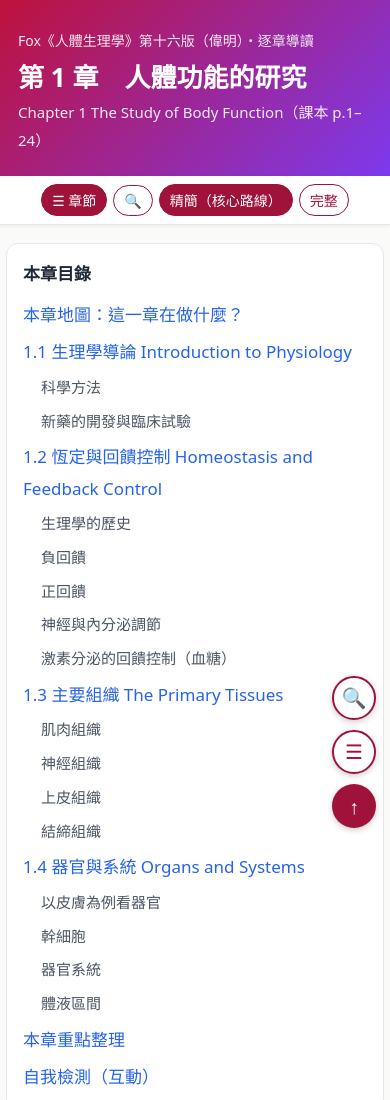
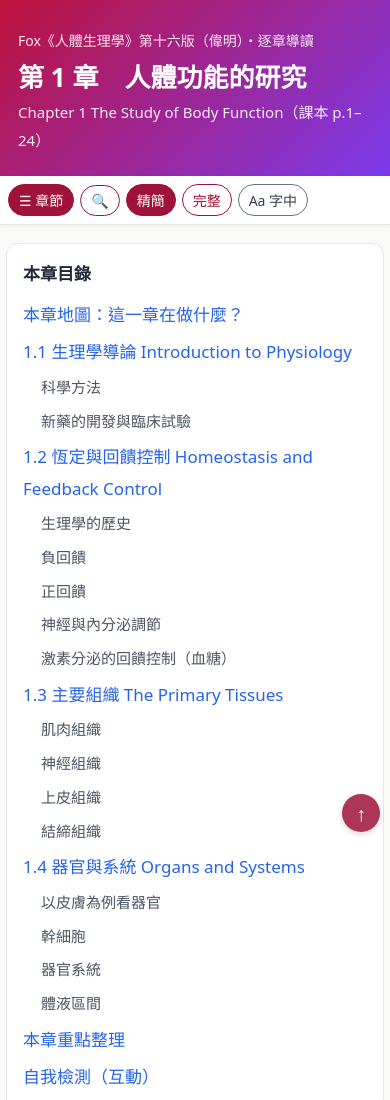
Before and after one commit to 2024jing/dietetics-quiz, a plain HTML site: page fox_ch01.html in a window 390 px wide. Shown: the top 1100 px of the page. Drawn offline with Linux system fonts and the light colour scheme.

Commit message:
Add files via upload

```diff
--- a/fox.css
+++ b/fox.css
@@ -192,3 +192,24 @@ a.glch{color:#1d4ed8;text-decoration:underline;cursor:pointer}
 .sayi{font-size:.9em}
 @media (prefers-color-scheme:dark){.say{background:#1f2738;border-color:#34405a;color:#dbe5ff}.say small{color:#9fb0d0}.gllab.n8{background:#25314d;color:#bcd0ff}}
 #foxtip{position:fixed;left:12px;right:12px;bottom:18px;z-index:9999;background:#222;color:#fff;border-radius:12px;padding:12px 14px;font-size:.95em;line-height:1.6;box-shadow:0 6px 20px rgba(0,0,0,.3)}
+/* 手機閱讀改善（2026-11-25） */
+.tblwrap{-webkit-overflow-scrolling:touch;position:relative}
+.tblwrap th,.tblwrap td{min-width:4.2em}
+.tblwrap th:first-child,.tblwrap td:first-child{min-width:7.5em}
+.tblhint{display:none;font-size:13px;color:var(--sub);text-align:right;margin:-6px 0 8px}
+.tblwrap.scroll + .tblhint{display:block}
+h3 .h3en{display:block;font-size:.66em;font-weight:500;color:var(--sub);margin-top:2px;line-height:1.35}
+.modebar .fzbtn{border-color:#64748b;color:#334155;padding-left:10px;padding-right:10px}
+body.fz-s main{zoom:.88} body.fz-l main{zoom:1.12}
+@media(max-width:600px){
+  .chfab{display:none}              /* 章節與搜尋都在上方工具列，手機不再浮在內文上 */
+  .top{width:38px;height:38px;right:10px;bottom:12px;opacity:.85}
+  .backpill{left:8px;bottom:12px;max-width:calc(100% - 70px)}
+  .backpill button{font-size:14px;padding:8px 4px 8px 12px}
+  .backpill .bx{padding:8px 10px 8px 4px}
+  .tblwrap table{font-size:14px}
+  .tblwrap th,.tblwrap td{padding:6px 6px}
+  h2{font-size:20px} h3{font-size:18px}
+  .modebar{overflow-x:auto;justify-content:flex-start;flex-wrap:nowrap}
+  .modebar button{flex:0 0 auto}
+}
--- a/fox_core.js
+++ b/fox_core.js
@@ -126,7 +126,7 @@ function foxBlocks(){return [...document.querySelectorAll('main p, main li, main
   function showBack(){
     if(!stack.length){back.classList.remove('show'); return;}
     const p=stack[stack.length-1];
-    back.querySelector('.bk').textContent='← 回到'+(p.c?`第 ${p.c} 章`:'目錄頁')+'剛剛讀的地方';
+    back.querySelector('.bk').textContent='← 回到'+(p.c?`第 ${p.c} 章`:'目錄頁')+(innerWidth<600?'原處':'剛剛讀的地方');
     back.classList.add('show');
   }
   back.querySelector('.bk').onclick=()=>{const p=stack.pop(); save();
@@ -188,3 +188,29 @@ function foxBlocks(){return [...document.querySelectorAll('main p, main li, main
   if(P.has('go')||P.has('ret')) history.replaceState(null,'',file+location.hash);
   showBack();
 })();
+/* 手機閱讀改善：英文副標縮小、表格可左右滑、模式按鈕縮短、字級切換 */
+(function(){
+  const run=()=>{
+    document.querySelectorAll('main h3').forEach(h=>{
+      if(h.querySelector('.h3en'))return;
+      const tn=[...h.childNodes].filter(n=>n.nodeType===3);const last=tn[tn.length-1];if(!last)return;
+      const m=last.textContent.match(/^(.*?[^\x00-\x7F])\s+([A-Za-z][\x00-\x7F’'–—]*)$/);
+      if(!m)return;last.textContent=m[1];const sp=document.createElement('span');sp.className='h3en';sp.textContent=m[2];h.insertBefore(sp,last.nextSibling);
+    });
+    const mark=()=>document.querySelectorAll('.tblwrap').forEach(w=>{
+      w.classList.toggle('scroll',w.scrollWidth>w.clientWidth+4);
+      if(!w.nextElementSibling||!w.nextElementSibling.classList.contains('tblhint')){const d=document.createElement('div');d.className='tblhint';d.textContent='← 表格可左右滑動 →';w.after(d);}
+    });
+    mark();addEventListener('resize',mark);document.addEventListener('click',()=>setTimeout(mark,50));
+    const mb=document.querySelector('.modebar');
+    if(mb){
+      if(innerWidth<600){const b=document.getElementById('mBrief');if(b)b.textContent='精簡';}
+      const fz=document.createElement('button');fz.className='fzbtn';
+      const L={s:'字小',m:'字中',l:'字大'};let cur='m';try{cur=localStorage.getItem('foxFz')||'m';}catch(_){}
+      const apply=()=>{document.body.classList.remove('fz-s','fz-l');if(cur!=='m')document.body.classList.add('fz-'+cur);fz.textContent='Aa '+L[cur];setTimeout(mark,50);};
+      fz.onclick=()=>{cur={m:'s',s:'l',l:'m'}[cur];try{localStorage.setItem('foxFz',cur);}catch(_){}apply();};
+      mb.appendChild(fz);apply();
+    }
+  };
+  if(document.readyState==='loading')document.addEventListener('DOMContentLoaded',run);else run();
+})();
```
